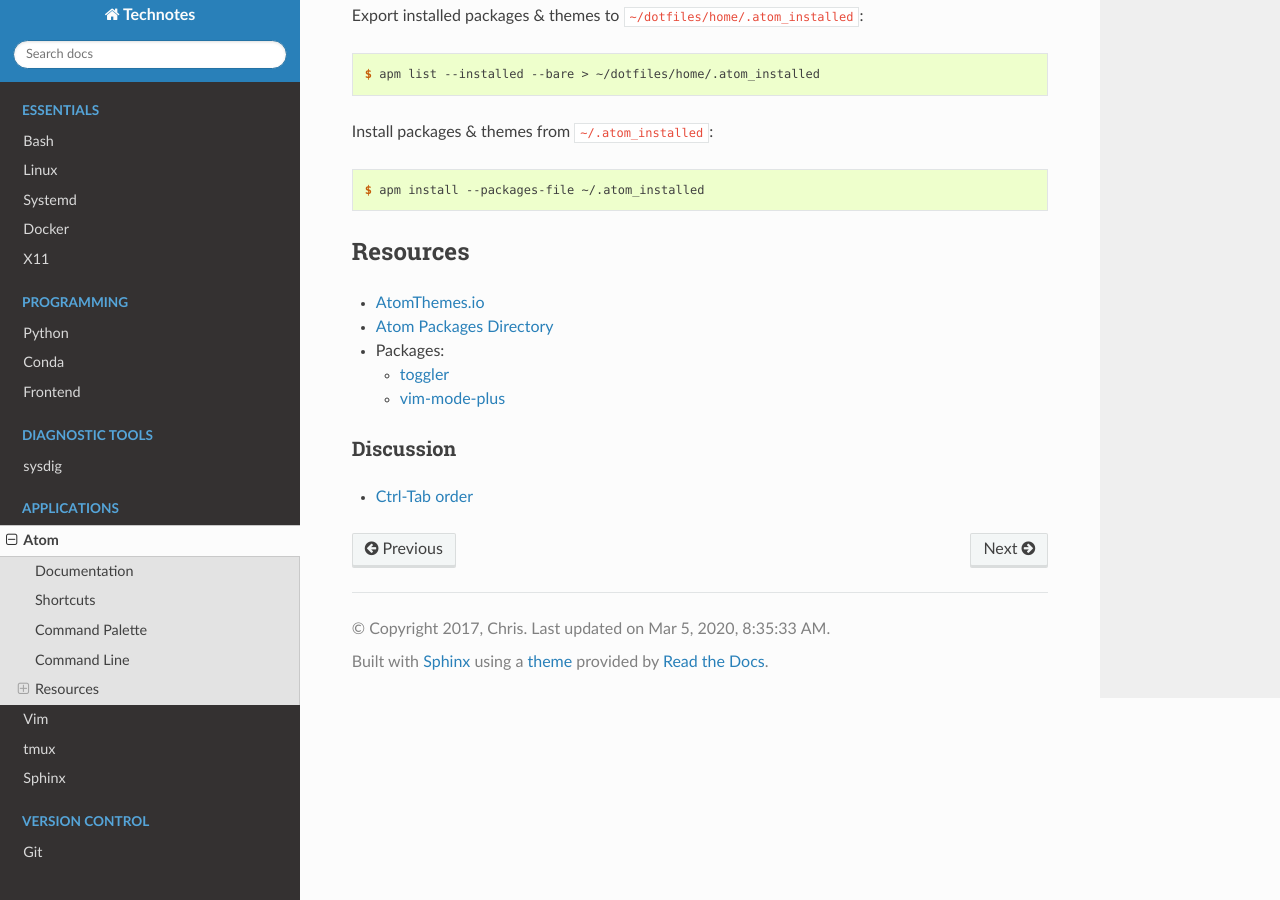
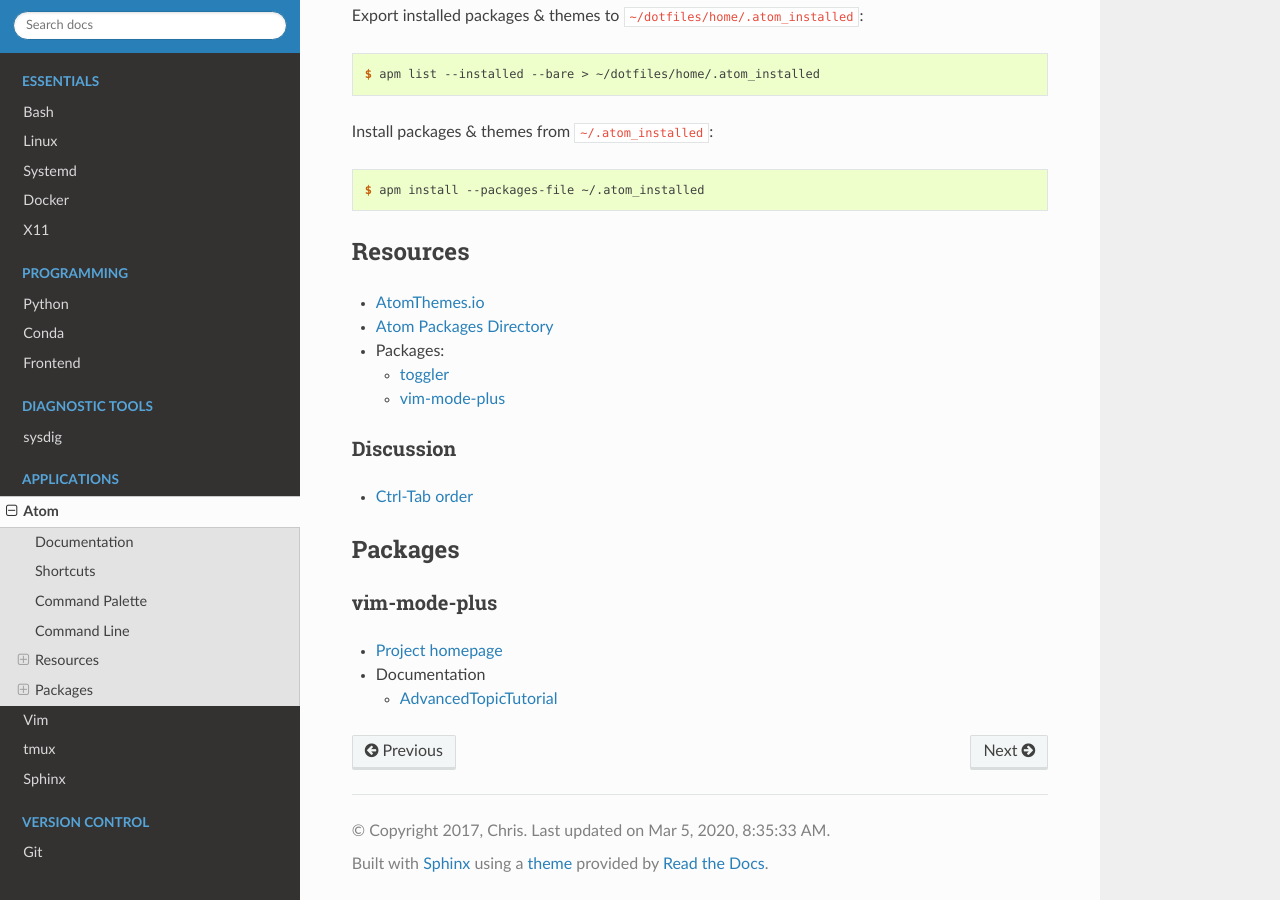
Before and after one commit to heterotopian/technotes, a Sphinx documentation site: the page built from source/atom.rst, in a window 1280 px wide and 900 px high, scrolled down 978 px. Built offline with Sphinx 7.4.7 and the Read the Docs theme 2.0.0, drawn with Linux system fonts in a browser that asks for light colours.

Commit message:
Add vim-mode-plus

```diff
--- a/source/atom.rst
+++ b/source/atom.rst
@@ -83,3 +83,16 @@
 ----------
 
 - `Ctrl-Tab order <https://github.com/atom/atom/issues/11650>`_
+
+
+
+Packages
+========
+
+vim-mode-plus
+-------------
+
+- `Project homepage <https://atom.io/packages/vim-mode-plus>`_
+- Documentation
+
+  - `AdvancedTopicTutorial <https://github.com/t9md/atom-vim-mode-plus/wiki/AdvancedTopicTutorial>`_
```
